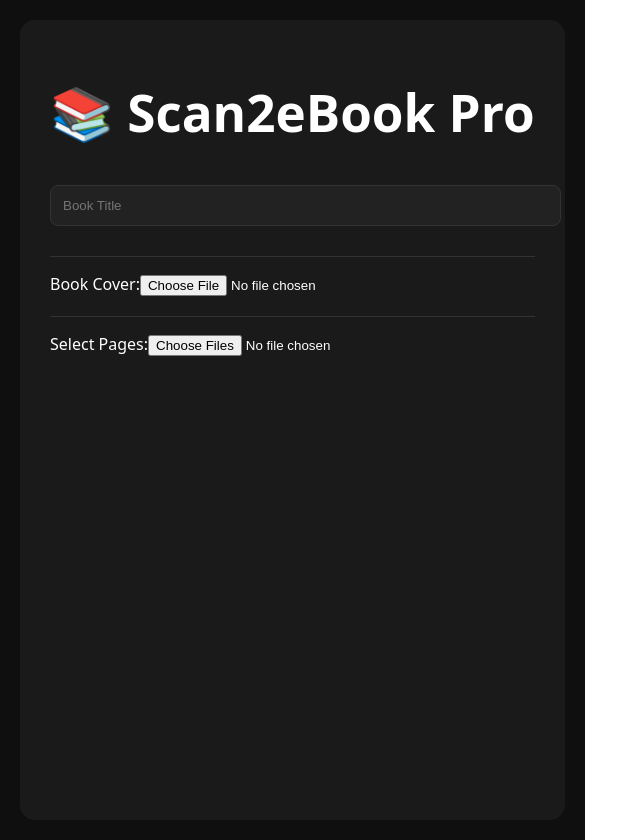
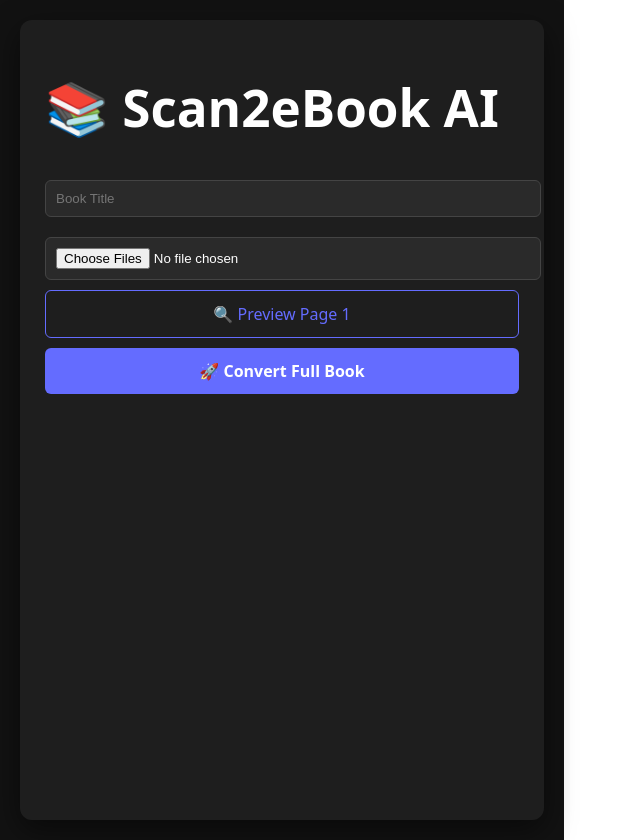
Before and after one commit to hasanmujtaba2006/Scan2eBook-AI, a React app in the folder frontend/: page / in a window 1280 px wide. Shown: the whole page, without its empty margins (0-640 px from the left). Built offline with nearby package versions, Linux system fonts and the light colour scheme; the HTML template or start-up script is replaced by a standard one.

Commit message:
Feature: Added AI-generated book summaries and metadata

```diff
--- a/frontend/src/App.css
+++ b/frontend/src/App.css
@@ -1,31 +1,16 @@
-.container { display: flex; justify-content: center; padding: 20px; color: white; background: #0f0f0f; min-height: 100vh; }
-.card { background: #1a1a1a; padding: 30px; border-radius: 15px; width: 100%; max-width: 500px; }
-.text-input { width: 100%; padding: 12px; margin: 10px 0; border-radius: 8px; border: 1px solid #333; background: #222; color: white; }
-.upload-section { margin: 20px 0; border-top: 1px solid #333; padding-top: 15px; }
-.cover-preview { width: 100px; height: 140px; object-fit: cover; margin-top: 10px; border-radius: 5px; border: 2px solid #646cff; }
+.container { background: #121212; color: white; min-height: 100vh; display: flex; justify-content: center; padding: 20px; }
+.card { background: #1e1e1e; padding: 25px; border-radius: 12px; width: 100%; max-width: 500px; box-shadow: 0 10px 30px rgba(0,0,0,0.5); }
+.text-input, .file-input { width: 100%; padding: 10px; margin: 10px 0; background: #2a2a2a; border: 1px solid #444; color: white; border-radius: 6px; }
 
-/* Urdu Editor Styles */
 .urdu-editor {
-  width: 100%;
-  height: 250px;
-  background: #222;
-  color: #fff;
-  font-size: 1.3rem;
-  padding: 15px;
-  border-radius: 8px;
-  border: 1px solid #646cff;
-  line-height: 2;
-  margin: 15px 0;
-  resize: vertical;
+  width: 100%; height: 200px; background: #2a2a2a; color: white; border: 1px solid #646cff;
+  padding: 10px; font-size: 1.2rem; line-height: 1.8; margin: 10px 0; border-radius: 8px;
 }
 
-.primary-btn { width: 100%; padding: 15px; background: #646cff; color: white; border: none; border-radius: 8px; font-weight: bold; cursor: pointer; font-size: 1rem; }
-.secondary-btn { width: 100%; padding: 12px; background: #333; color: #ccc; border: 1px solid #444; border-radius: 8px; margin-bottom: 10px; cursor: pointer; }
+.pri-btn { background: #646cff; width: 100%; padding: 12px; border: none; border-radius: 6px; font-weight: bold; cursor: pointer; color: white; }
+.sec-btn { background: transparent; border: 1px solid #646cff; color: #646cff; width: 100%; padding: 12px; margin-bottom: 10px; border-radius: 6px; cursor: pointer; }
 
-.bar { width: 100%; height: 8px; background: #333; border-radius: 5px; margin-top: 10px; overflow: hidden; }
-.fill { height: 100%; background: #646cff; transition: width 0.5s; }
-.spinner { width: 30px; height: 30px; border: 3px solid #333; border-top-color: #646cff; border-radius: 50%; animation: spin 1s linear infinite; margin: 10px auto; }
-@keyframes spin { to { transform: rotate(360deg); } }
-
-.download-btn { display: block; text-align: center; background: #4CAF50; padding: 15px; border-radius: 8px; color: white; text-decoration: none; font-weight: bold; margin-bottom: 10px; }
-.reset-btn { background: none; border: 1px solid #444; color: #888; width: 100%; padding: 10px; border-radius: 8px; cursor: pointer; }
+.summary-box { background: #252525; padding: 15px; border-radius: 8px; border-right: 4px solid #646cff; margin: 15px 0; font-size: 0.9rem; text-align: right; }
+.bar { background: #333; height: 10px; border-radius: 5px; overflow: hidden; margin-top: 15px; }
+.fill { background: #646cff; height: 100%; transition: width 0.3s; }
+.dl-btn { display: block; text-align: center; background: #4caf50; padding: 12px; border-radius: 6px; color: white; text-decoration: none; font-weight: bold; }
--- a/frontend/src/App.jsx
+++ b/frontend/src/App.jsx
@@ -6,128 +6,83 @@ const API_BASE_URL = "https://scan2ebook-ai.onrender.com";
 function App() {
   const [files, setFiles] = useState([]);
   const [cover, setCover] = useState(null);
-  const [coverPreview, setCoverPreview] = useState(null);
   const [title, setTitle] = useState("");
   const [status, setStatus] = useState("idle");
   const [progress, setProgress] = useState(0);
-  const [msg, setMsg] = useState("");
+  const [summary, setSummary] = useState("");
   const [dlUrl, setDlUrl] = useState("");
-
-  // Preview States
   const [editableContent, setEditableContent] = useState("");
   const [isPreviewing, setIsPreviewing] = useState(false);
-
-  const handleCover = (e) => {
-    const file = e.target.files[0];
-    if (file) {
-      setCover(file);
-      setCoverPreview(URL.createObjectURL(file));
-    }
-  };
 
   const handleGetPreview = async () => {
     if (!files.length) return;
     setStatus("processing");
-    setMsg("Analyzing first page for preview...");
-
     const formData = new FormData();
     formData.append("file", files[0]);
-
-    try {
     const res = await fetch(`${API_BASE_URL}/preview-page`, { method: 'POST', body: formData });
     const data = await res.json();
     setEditableContent(data.html);
     setIsPreviewing(true);
     setStatus("idle");
-    } catch (e) {
-      setStatus("error");
-      setMsg("Preview failed.");
-    }
   };
 
   const handleUpload = async () => {
-    if (!files.length) return;
     setStatus("processing");
-    setMsg("Starting full conversion...");
-
     const formData = new FormData();
     files.forEach(f => formData.append("files", f));
     if (cover) formData.append("cover", cover);
     formData.append("title", title || "My Urdu eBook");
 
-    try {
     const res = await fetch(`${API_BASE_URL}/upload`, { method: 'POST', body: formData });
     const { task_id } = await res.json();
-
     const interval = setInterval(async () => {
       const sRes = await fetch(`${API_BASE_URL}/status/${task_id}`);
       const data = await sRes.json();
       setProgress(data.progress);
-        setMsg(data.message);
-
       if (data.status === 'completed') {
         clearInterval(interval);
         setDlUrl(`${API_BASE_URL}${data.download_url}`);
+        setSummary(data.summary);
         setStatus("success");
-        } else if (data.status === 'failed') {
-          clearInterval(interval);
-          setStatus("error");
       }
     }, 3000);
-    } catch (e) { setStatus("error"); }
   };
 
   return (
     <div className="container">
       <div className="card">
-        <h1>📚 Scan2eBook Pro</h1>
+        <h1>📚 Scan2eBook AI</h1>
         <input type="text" placeholder="Book Title" value={title} onChange={e => setTitle(e.target.value)} className="text-input" />
-
-        <div className="upload-section">
-          <label>Book Cover:</label>
-          <input type="file" onChange={handleCover} accept="image/*" />
-          {coverPreview && <img src={coverPreview} className="cover-preview" alt="cover" />}
-        </div>
-
-        <div className="upload-section">
-          <label>Select Pages:</label>
-          <input type="file" multiple onChange={e => setFiles(Array.from(e.target.files))} accept="image/*" />
-          {files.length > 0 && <p className="page-count">✅ {files.length} pages ready</p>}
-        </div>
+        <input type="file" multiple onChange={e => setFiles(Array.from(e.target.files))} accept="image/*" className="file-input" />
 
         {isPreviewing && (
-          <div className="preview-container">
-            <h3>📝 Quick Preview (Page 1)</h3>
-            <textarea
-              className="urdu-editor"
-              dir="rtl"
-              value={editableContent}
-              onChange={(e) => setEditableContent(e.target.value)}
-            />
+          <div className="preview-mode">
+            <h3>📝 Page Editor</h3>
+            <textarea dir="rtl" className="urdu-editor" value={editableContent} onChange={e => setEditableContent(e.target.value)} />
           </div>
         )}
 
-        <div className="action-buttons">
-          {status === "idle" && files.length > 0 && !isPreviewing && (
-            <button onClick={handleGetPreview} className="secondary-btn">🔍 Preview Text</button>
+        {status === "idle" && (
+          <div className="btn-group">
+            <button onClick={handleGetPreview} className="sec-btn">🔍 Preview Page 1</button>
+            <button onClick={handleUpload} className="pri-btn">🚀 Convert Full Book</button>
+          </div>
         )}
-          {status === "idle" && files.length > 0 && (
-            <button onClick={handleUpload} className="primary-btn">🚀 Create Full eBook</button>
-          )}
-        </div>
 
         {status === "processing" && (
-          <div className="prog-container">
-            <div className="spinner"></div>
-            <p>{msg}</p>
+          <div className="loader">
             <div className="bar"><div className="fill" style={{width: `${progress}%`}}></div></div>
+            <p>Processing: {progress}%</p>
           </div>
         )}
 
         {status === "success" && (
-          <div className="success-box">
-            <a href={dlUrl} className="download-btn">Download .EPUB ⬇️</a>
-            <button onClick={() => window.location.reload()} className="reset-btn">Start New</button>
+          <div className="success">
+            <div className="summary-box" dir="rtl">
+              <strong>AI Summary:</strong>
+              <p>{summary}</p>
+            </div>
+            <a href={dlUrl} className="dl-btn">Download EPUB</a>
           </div>
         )}
       </div>
```
Also changed, not shown: 1 other file (tests, documents, lock files or other folders). Lines whose indentation alone changed are shown as unchanged.
